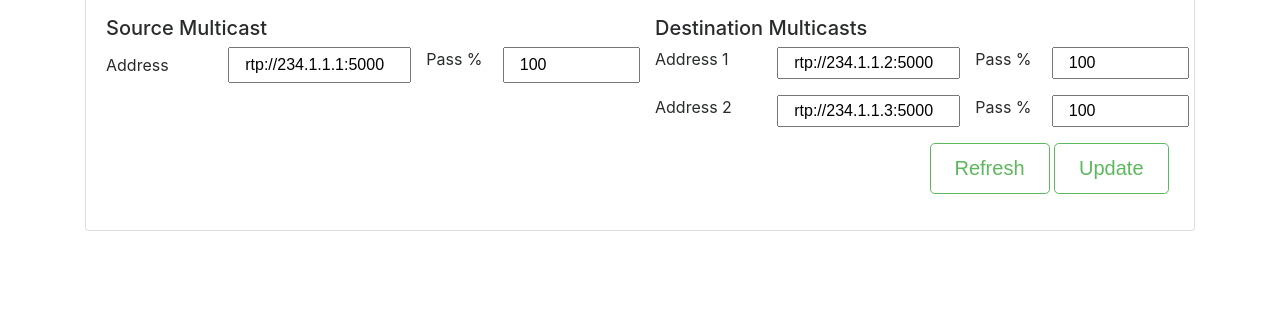
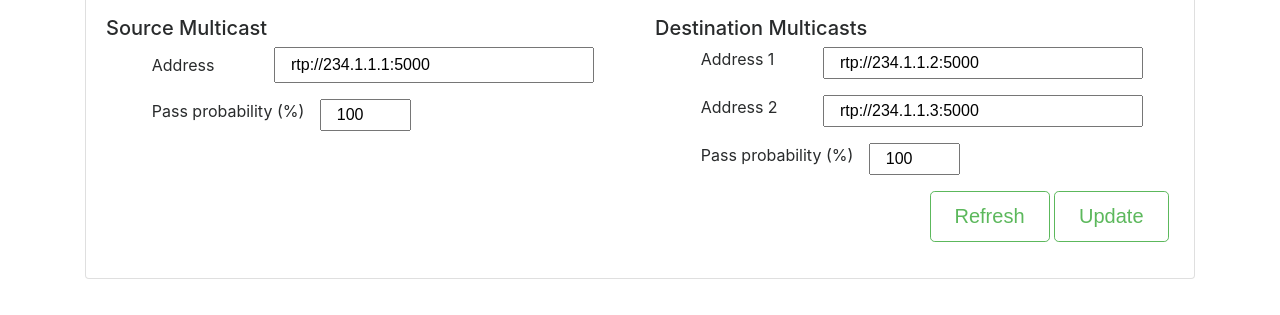
Before and after one commit to r1k/node_multicast_nettest, a website: page static/index.html in a window 1280 px wide. Shown: the part 117-432 px from the top of the page. Drawn offline with Linux system fonts and the light colour scheme; no server answers.

Commit message:
Update socket io to use url

```diff
--- a/static/index.html
+++ b/static/index.html
@@ -46,25 +46,27 @@
               <div class="col">
                 <h5>Source Multicast</h5>
                 <div class="form-group row">
-                  <label class="col-3 col-form-label" >Address</label>
-                  <input class="col-4" id="input_mcast_addr" value="rtp://234.1.1.1:5000" type="text">
-                  <label class="col-2">Pass %</label>
-                  <input class="col-3" id="input_mcast_pass_perc" value="100" type="number" min="0" max="100" step="0.001">
+                  <label class="col-3 offset-1 col-form-label" >Address</label>
+                  <input class="col-7" id="input_mcast_addr" value="rtp://234.1.1.1:5000" type="text">
+                </div>
+                <div class="form-group row">
+                  <label class="col-4 offset-1">Pass probability (%)</label>
+                  <input class="col-2" id="input_mcast_pass_perc" value="100" type="number" min="0" max="100" step="0.001">
                 </div>
               </div>
               <div class="col">
                 <h5>Destination Multicasts</h5>
-                  <div class="form-group row">
-                    <label class="col-3">Address 1</label>
-                    <input class="col-4" id="output_mcast_addr_1" value="rtp://234.1.1.2:5000" type="text">
-                    <label class="col-2">Pass %</label>
-                    <input class="col-3" id="output_mcast_pass_perc_1" value="100" type="number" min="0" max="100" step="0.05">
-                  </div>
                 <div class="form-group row">
-                  <label class="col-3">Address 2</label>
-                  <input class="col-4" id="output_mcast_addr_2" value="rtp://234.1.1.3:5000" type="text">
-                  <label class="col-2">Pass %</label>
-                  <input class="col-3" id="output_mcast_pass_perc_2" value="100" type="number" min="0" max="100" step="0.05">
+                  <label class="col-3 offset-1">Address 1</label>
+                  <input class="col-7" id="output_mcast_addr_1" value="rtp://234.1.1.2:5000" type="text">
+                </div>
+                <div class="form-group row">
+                  <label class="col-3 offset-1">Address 2</label>
+                  <input class="col-7" id="output_mcast_addr_2" value="rtp://234.1.1.3:5000" type="text">
+                </div>
+                <div class="form-group row">
+                  <label class="col-4 offset-1">Pass probability (%)</label>
+                  <input class="col-2" id="output_mcast_pass_perc_1" value="100" type="number" min="0" max="100" step="0.05">
                 </div>
               </div>
             </div>
--- a/static/js/main.js
+++ b/static/js/main.js
@@ -1,4 +1,5 @@
 var socketio;
+var server = "http://127.0.0.1"
 
 function process_config(data) {
     console.log(data);
@@ -15,7 +16,9 @@ $( document ).ready(function() {
     console.log( "ready!" );
 
     // Initialise the socketio object
-    socketio = io('http://127.0.0.1:8080');
+    server = 'http://' + window.location.hostname + ':' + window.location.port;
+
+    socketio = io(server);
 
     // Add callback to handle message from server
     socketio.on('config', process_config);
```
